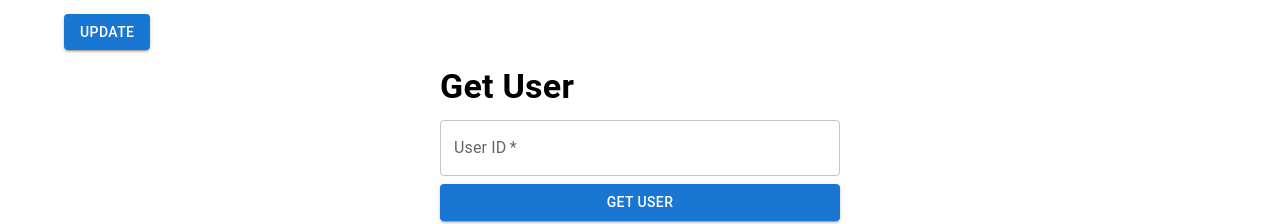
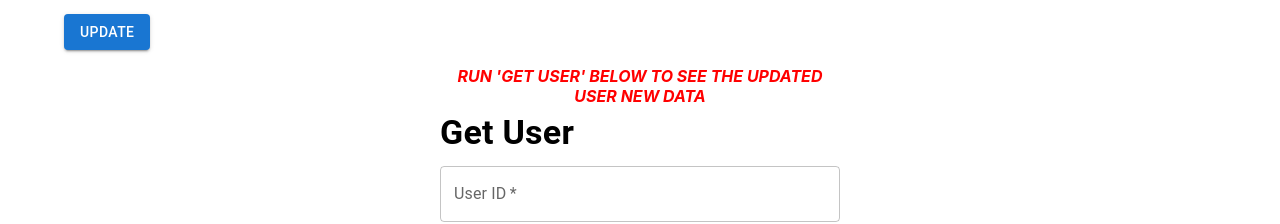
Before and after one commit to mwendwa99/touch_frontend, a React (Create React App) app: page / in a window 1280 px wide. Shown: the part 295-519 px from the top of the page. Built offline with nearby package versions, Linux system fonts and the light colour scheme; no server answers.

Commit message:
clean up ui

```diff
--- a/src/components/GetUserForm.js
+++ b/src/components/GetUserForm.js
@@ -31,6 +31,14 @@ const GetUserForm = () => {
   return (
     <div>
       <form className={classes.form} onSubmit={handleSubmit}>
+        <Typography
+          gutterBottom
+          variant="subtitle"
+          align="center"
+          sx={{ fontWeight: "bold", color: "red", fontStyle: "italic" }}
+        >
+          RUN 'GET USER' BELOW TO SEE THE UPDATED USER NEW DATA
+        </Typography>
         <Typography gutterBottom variant="h4" sx={{ fontWeight: "bold" }}>
           Get User
         </Typography>
```
